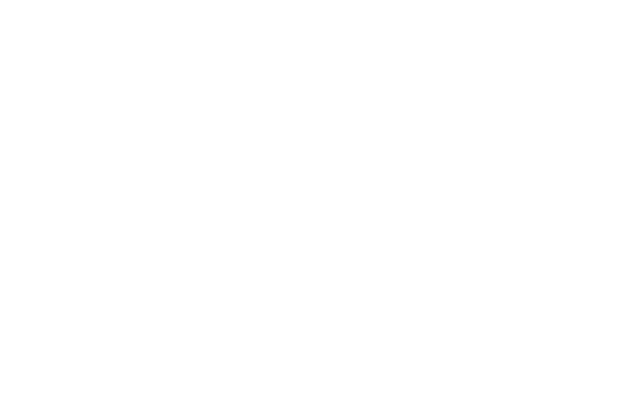
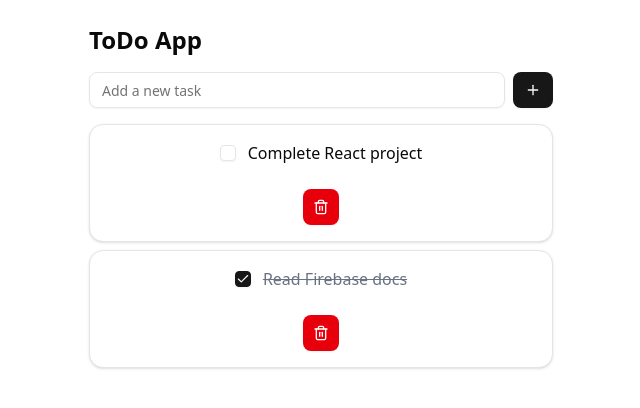
Before and after one commit to AshutoshMishra1615/Taskinator, a React (Vite) app: page / in a window 1280 px wide. Shown: the top 408 px of the page, without its empty margins (319-959 px from the left). Built offline with nearby package versions, Linux system fonts and the light colour scheme.

Commit message:
feat: added shadcn ui components and made basic ui

```diff
--- a/package.json
+++ b/package.json
@@ -11,6 +11,7 @@
   },
   "dependencies": {
     "@radix-ui/react-checkbox": "^1.1.4",
+    "@radix-ui/react-slot": "^1.1.2",
     "@tailwindcss/vite": "^4.0.12",
     "class-variance-authority": "^0.7.1",
     "clsx": "^2.1.1",
@@ -24,6 +25,7 @@
   },
   "devDependencies": {
     "@eslint/js": "^9.21.0",
+    "@types/node": "^22.13.10",
     "@types/react": "^19.0.10",
     "@types/react-dom": "^19.0.4",
     "@vitejs/plugin-react": "^4.3.4",
--- a/src/App.jsx
+++ b/src/App.jsx
@@ -1,5 +1,10 @@
+import ToDoApp from "./components/todo.jsx";
 function App() {
-  return <></>;
+  return (
+    <>
+      <ToDoApp />
+    </>
+  );
 }
 
 export default App;
--- /dev/null
+++ b/src/components/todo.jsx
@@ -0,0 +1,73 @@
+import { useState } from "react";
+import { Button } from "@/components/ui/button";
+import { Input } from "@/components/ui/input";
+import { Card, CardContent } from "@/components/ui/card";
+import { Checkbox } from "@/components/ui/checkbox";
+import { Plus, Trash2 } from "lucide-react";
+
+export default function ToDoApp() {
+  const [tasks, setTasks] = useState([
+    { id: 1, text: "Complete React project", completed: false },
+    { id: 2, text: "Read Firebase docs", completed: true },
+  ]);
+  const [newTask, setNewTask] = useState("");
+
+  const addTask = () => {
+    if (newTask.trim() !== "") {
+      setTasks([...tasks, { id: Date.now(), text: newTask, completed: false }]);
+      setNewTask("");
+    }
+  };
+
+  const toggleTask = (id) => {
+    setTasks(
+      tasks.map((task) =>
+        task.id === id ? { ...task, completed: !task.completed } : task
+      )
+    );
+  };
+
+  const deleteTask = (id) => {
+    setTasks(tasks.filter((task) => task.id !== id));
+  };
+
+  return (
+    <div className="max-w-lg mx-auto p-6 space-y-4">
+      <h1 className="text-2xl font-bold">ToDo App</h1>
+      <div className="flex gap-2">
+        <Input
+          value={newTask}
+          onChange={(e) => setNewTask(e.target.value)}
+          placeholder="Add a new task"
+        />
+        <Button onClick={addTask}>
+          <Plus className="w-5 h-5" />
+        </Button>
+      </div>
+      <div className="space-y-2">
+        {tasks.map((task) => (
+          <Card key={task.id} className="flex items-center justify-between p-4">
+            <div className="flex items-center gap-3">
+              <Checkbox
+                checked={task.completed}
+                onCheckedChange={() => toggleTask(task.id)}
+              />
+              <span
+                className={task.completed ? "line-through text-gray-500" : ""}
+              >
+                {task.text}
+              </span>
+            </div>
+            <Button
+              variant="destructive"
+              size="icon"
+              onClick={() => deleteTask(task.id)}
+            >
+              <Trash2 className="w-4 h-4" />
+            </Button>
+          </Card>
+        ))}
+      </div>
+    </div>
+  );
+}
--- /dev/null
+++ b/src/components/ui/button.jsx
@@ -0,0 +1,54 @@
+import * as React from "react"
+import { Slot } from "@radix-ui/react-slot"
+import { cva } from "class-variance-authority";
+
+import { cn } from "@/lib/utils"
+
+const buttonVariants = cva(
+  "inline-flex items-center justify-center gap-2 whitespace-nowrap rounded-md text-sm font-medium transition-[color,box-shadow] disabled:pointer-events-none disabled:opacity-50 [&_svg]:pointer-events-none [&_svg:not([class*='size-'])]:size-4 shrink-0 [&_svg]:shrink-0 outline-none focus-visible:border-ring focus-visible:ring-ring/50 focus-visible:ring-[3px] aria-invalid:ring-destructive/20 dark:aria-invalid:ring-destructive/40 aria-invalid:border-destructive",
+  {
+    variants: {
+      variant: {
+        default:
+          "bg-primary text-primary-foreground shadow-xs hover:bg-primary/90",
+        destructive:
+          "bg-destructive text-white shadow-xs hover:bg-destructive/90 focus-visible:ring-destructive/20 dark:focus-visible:ring-destructive/40",
+        outline:
+          "border border-input bg-background shadow-xs hover:bg-accent hover:text-accent-foreground",
+        secondary:
+          "bg-secondary text-secondary-foreground shadow-xs hover:bg-secondary/80",
+        ghost: "hover:bg-accent hover:text-accent-foreground",
+        link: "text-primary underline-offset-4 hover:underline",
+      },
+      size: {
+        default: "h-9 px-4 py-2 has-[>svg]:px-3",
+        sm: "h-8 rounded-md gap-1.5 px-3 has-[>svg]:px-2.5",
+        lg: "h-10 rounded-md px-6 has-[>svg]:px-4",
+        icon: "size-9",
+      },
+    },
+    defaultVariants: {
+      variant: "default",
+      size: "default",
+    },
+  }
+)
+
+function Button({
+  className,
+  variant,
+  size,
+  asChild = false,
+  ...props
+}) {
+  const Comp = asChild ? Slot : "button"
+
+  return (
+    <Comp
+      data-slot="button"
+      className={cn(buttonVariants({ variant, size, className }))}
+      {...props} />
+  );
+}
+
+export { Button, buttonVariants }
--- /dev/null
+++ b/src/components/ui/card.jsx
@@ -0,0 +1,75 @@
+import * as React from "react"
+
+import { cn } from "@/lib/utils"
+
+function Card({
+  className,
+  ...props
+}) {
+  return (
+    <div
+      data-slot="card"
+      className={cn(
+        "bg-card text-card-foreground flex flex-col gap-6 rounded-xl border py-6 shadow-sm",
+        className
+      )}
+      {...props} />
+  );
+}
+
+function CardHeader({
+  className,
+  ...props
+}) {
+  return (
+    <div
+      data-slot="card-header"
+      className={cn("flex flex-col gap-1.5 px-6", className)}
+      {...props} />
+  );
+}
+
+function CardTitle({
+  className,
+  ...props
+}) {
+  return (
+    <div
+      data-slot="card-title"
+      className={cn("leading-none font-semibold", className)}
+      {...props} />
+  );
+}
+
+function CardDescription({
+  className,
+  ...props
+}) {
+  return (
+    <div
+      data-slot="card-description"
+      className={cn("text-muted-foreground text-sm", className)}
+      {...props} />
+  );
+}
+
+function CardContent({
+  className,
+  ...props
+}) {
+  return (<div data-slot="card-content" className={cn("px-6", className)} {...props} />);
+}
+
+function CardFooter({
+  className,
+  ...props
+}) {
+  return (
+    <div
+      data-slot="card-footer"
+      className={cn("flex items-center px-6", className)}
+      {...props} />
+  );
+}
+
+export { Card, CardHeader, CardFooter, CardTitle, CardDescription, CardContent }
--- /dev/null
+++ b/src/components/ui/checkbox.jsx
@@ -0,0 +1,28 @@
+import * as React from "react"
+import * as CheckboxPrimitive from "@radix-ui/react-checkbox"
+import { CheckIcon } from "lucide-react"
+
+import { cn } from "@/lib/utils"
+
+function Checkbox({
+  className,
+  ...props
+}) {
+  return (
+    <CheckboxPrimitive.Root
+      data-slot="checkbox"
+      className={cn(
+        "peer border-input data-[state=checked]:bg-primary data-[state=checked]:text-primary-foreground data-[state=checked]:border-primary focus-visible:border-ring focus-visible:ring-ring/50 aria-invalid:ring-destructive/20 dark:aria-invalid:ring-destructive/40 aria-invalid:border-destructive size-4 shrink-0 rounded-[4px] border shadow-xs transition-shadow outline-none focus-visible:ring-[3px] disabled:cursor-not-allowed disabled:opacity-50",
+        className
+      )}
+      {...props}>
+      <CheckboxPrimitive.Indicator
+        data-slot="checkbox-indicator"
+        className="flex items-center justify-center text-current transition-none">
+        <CheckIcon className="size-3.5" />
+      </CheckboxPrimitive.Indicator>
+    </CheckboxPrimitive.Root>
+  );
+}
+
+export { Checkbox }
--- /dev/null
+++ b/src/components/ui/input.jsx
@@ -0,0 +1,24 @@
+import * as React from "react"
+
+import { cn } from "@/lib/utils"
+
+function Input({
+  className,
+  type,
+  ...props
+}) {
+  return (
+    <input
+      type={type}
+      data-slot="input"
+      className={cn(
+        "border-input file:text-foreground placeholder:text-muted-foreground selection:bg-primary selection:text-primary-foreground flex h-9 w-full min-w-0 rounded-md border bg-transparent px-3 py-1 text-base shadow-xs transition-[color,box-shadow] outline-none file:inline-flex file:h-7 file:border-0 file:bg-transparent file:text-sm file:font-medium disabled:pointer-events-none disabled:cursor-not-allowed disabled:opacity-50 md:text-sm",
+        "focus-visible:border-ring focus-visible:ring-ring/50 focus-visible:ring-[3px]",
+        "aria-invalid:ring-destructive/20 dark:aria-invalid:ring-destructive/40 aria-invalid:border-destructive",
+        className
+      )}
+      {...props} />
+  );
+}
+
+export { Input }
--- /dev/null
+++ b/src/firebase.js
@@ -0,0 +1,20 @@
+// src/firebase.js
+import { initializeApp } from "firebase/app";
+import { getAuth } from "firebase/auth";
+import { getFirestore } from "firebase/firestore";
+
+const firebaseConfig = {
+  apiKey: "AIzaSyAYWRKmnNyhObMz08CkDPhW6Vv4bn3oah8",
+  authDomain: "taskinator1615.firebaseapp.com",
+  projectId: "taskinator1615",
+  storageBucket: "taskinator1615.firebasestorage.app",
+  messagingSenderId: "874019378166",
+  appId: "1:874019378166:web:ad814f5e42951b38e8add7",
+  measurementId: "G-T3YWKL5VCB",
+};
+
+const app = initializeApp(firebaseConfig);
+const auth = getAuth(app);
+const db = getFirestore(app);
+
+export { auth, db };
--- a/vite.config.js
+++ b/vite.config.js
@@ -1,8 +1,14 @@
+import path from "path";
+import tailwindcss from "@tailwindcss/vite";
+import react from "@vitejs/plugin-react";
 import { defineConfig } from "vite";
-import react from "@vitejs/plugin-react";
-import tailwindcss from "@tailwindcss/vite";
 
 // https://vite.dev/config/
 export default defineConfig({
   plugins: [react(), tailwindcss()],
+  resolve: {
+    alias: {
+      "@": path.resolve(__dirname, "./src"),
+    },
+  },
 });
```
Also changed, not shown: 1 other file (tests, documents, lock files or other folders).
